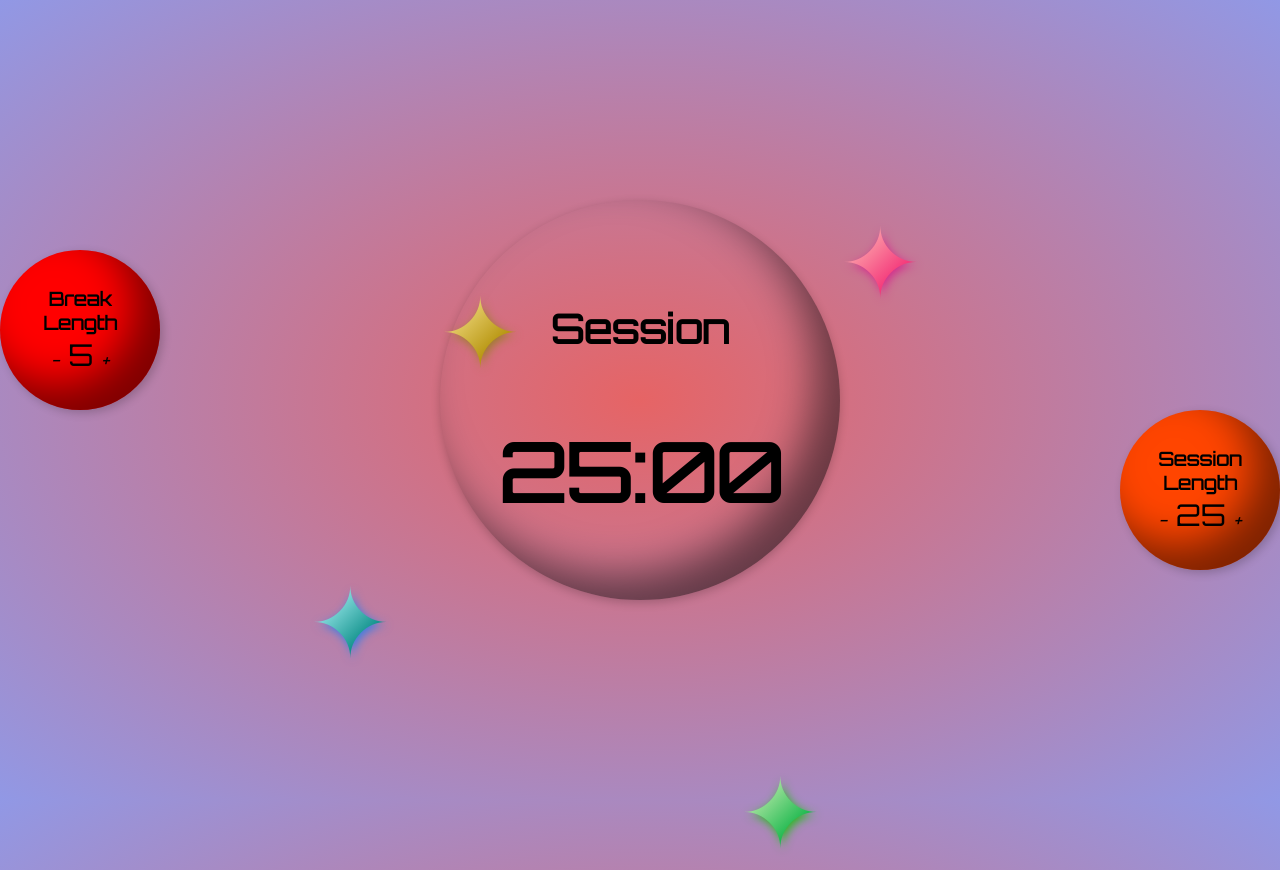
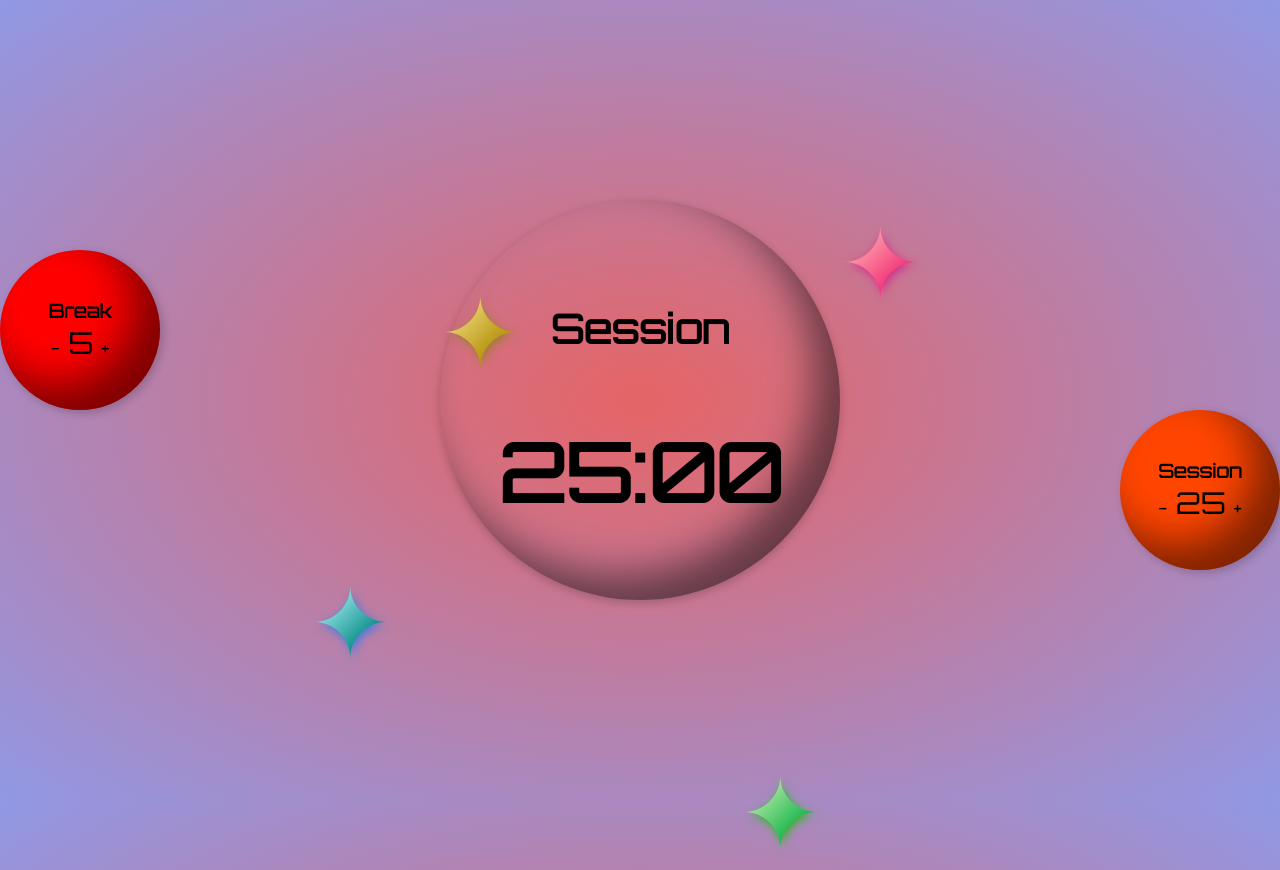
Before and after one commit to ian-flynn/space-o-doro, a React app: page / in a window 1280 px wide. Built offline with nearby package versions, Linux system fonts and the light colour scheme.

Commit message:
removed fontawesome dependancy for button icons. Just using words now

```diff
--- a/src/components/Comet.jsx
+++ b/src/components/Comet.jsx
@@ -2,28 +2,14 @@ import React from 'react';
 
 const Comet = ({ type, time, changeTime, floatDirection }) => {
   return (
-    <div id={type + '-box'}>
+    <div>
       <figure className={type + '-stripe'}>
         <div className={'orb orb-contents ' + floatDirection}>
-          <h3 id={type + '-label'}>
-            {type[0].toUpperCase() + type.slice(1)}
-            <br />
-            Length
-          </h3>
+          <h3 id={type + '-label'}>{type[0].toUpperCase() + type.slice(1)}</h3>
           <div>
-            <button
-              onClick={() => changeTime(-60, type)}
-              id={type + '-decrement'}
-            >
-              <i className='fa-solid fa-arrow-down fa-xl'>-</i>
-            </button>
+            <button onClick={() => changeTime(-60, type)}>-</button>
             <span id={type + '-length'}> {time / 60} </span>
-            <button
-              onClick={() => changeTime(60, type)}
-              id={type + '-increment'}
-            >
-              <i className='fa-solid fa-arrow-up fa-xl'>+</i>
-            </button>
+            <button onClick={() => changeTime(60, type)}>+</button>
           </div>
         </div>
       </figure>
```
